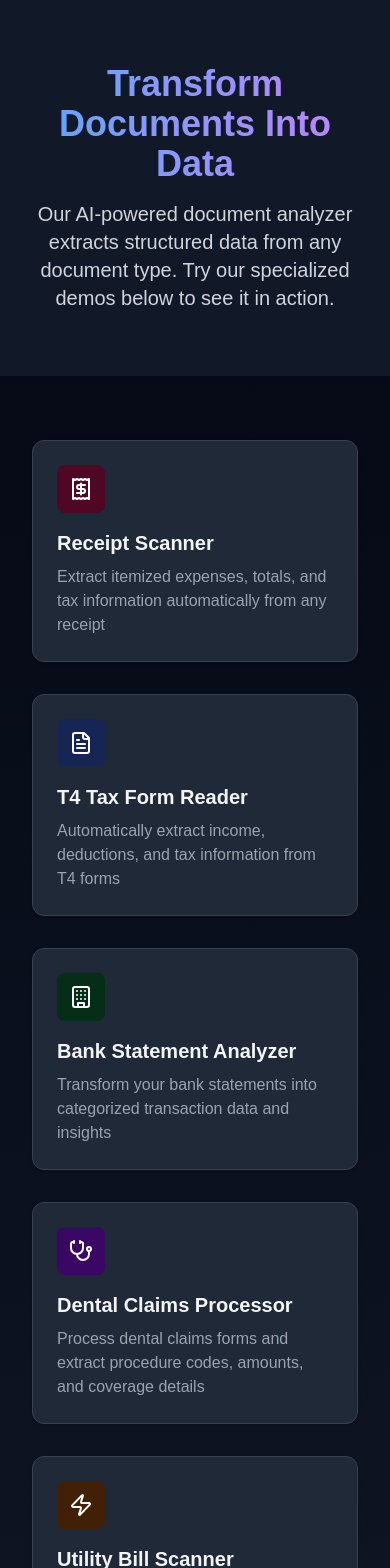
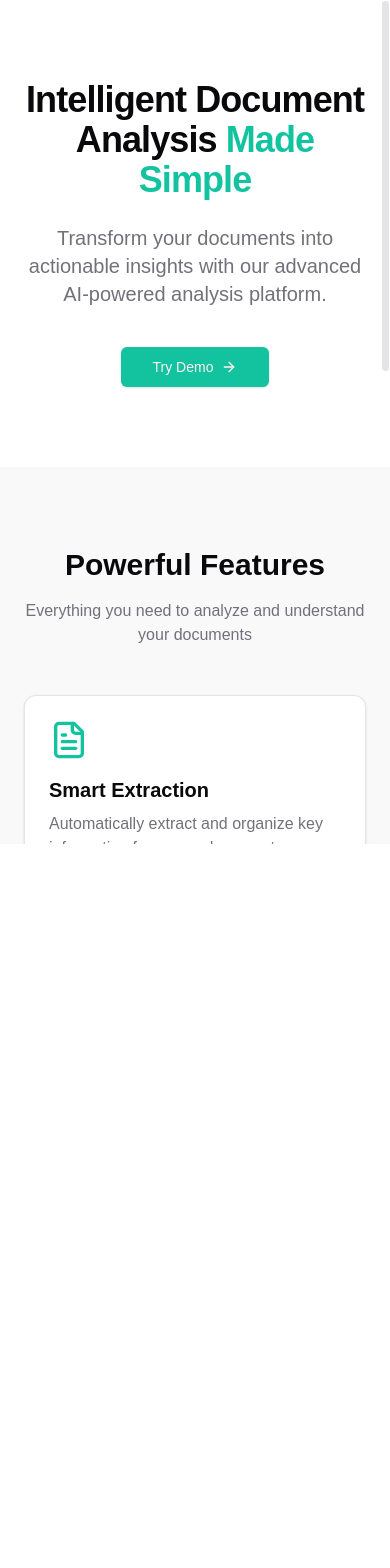
Before and after one commit to ibz-arain/DocMate, a Next.js app: page / in a window 390 px wide. Shown: the top 1568 px of the page. After the commit the page ends 844 px from the top, so only its background shows below. Built offline with nearby package versions, Linux system fonts and the light colour scheme.

Commit message:
changed layout

```diff
--- a/app/globals.css
+++ b/app/globals.css
@@ -1,102 +1,99 @@
 @tailwind base;
 @tailwind components;
 @tailwind utilities;
+
+@layer base {
+  * {
+    @apply border-border;
+  }
+
+  html,
+  body {
+    @apply h-full overflow-hidden;
+  }
+
+  body {
+    @apply bg-background text-foreground;
+  }
+}
 
 body {
   font-family: Arial, Helvetica, sans-serif;
 }
 
-@keyframes gradient-x {
-  0% {
-    background-position: 0% 50%;
-  }
-
-  50% {
-    background-position: 100% 50%;
-  }
-
-  100% {
-    background-position: 0% 50%;
-  }
-}
-
-.animate-gradient-x {
-  background-size: 400% 400%;
-  animation: gradient-x 15s ease infinite;
-}
-
-.perspective-1000 {
-  perspective: 1000px;
-}
-
-.rotate-y-10 {
-  transform: rotateY(10deg);
-}
-
-
 @layer base {
   :root {
     --background: 0 0% 100%;
-    --foreground: 0 0% 3.9%;
+    --foreground: 240 10% 3.9%;
     --card: 0 0% 100%;
-    --card-foreground: 0 0% 3.9%;
+    --card-foreground: 240 10% 3.9%;
     --popover: 0 0% 100%;
-    --popover-foreground: 0 0% 3.9%;
-    --primary: 0 0% 9%;
-    --primary-foreground: 0 0% 98%;
-    --secondary: 0 0% 96.1%;
-    --secondary-foreground: 0 0% 9%;
-    --muted: 0 0% 96.1%;
-    --muted-foreground: 0 0% 45.1%;
-    --accent: 0 0% 96.1%;
-    --accent-foreground: 0 0% 9%;
+    --popover-foreground: 240 10% 3.9%;
+    --primary: 168 82% 42%;
+    --primary-foreground: 355.7 100% 97.3%;
+    --secondary: 168 82% 96%;
+    --secondary-foreground: 168 82% 42%;
+    --muted: 240 4.8% 95.9%;
+    --muted-foreground: 240 3.8% 46.1%;
+    --accent: 168 82% 96%;
+    --accent-foreground: 168 82% 42%;
     --destructive: 0 84.2% 60.2%;
     --destructive-foreground: 0 0% 98%;
-    --border: 0 0% 89.8%;
-    --input: 0 0% 89.8%;
-    --ring: 0 0% 3.9%;
+    --border: 240 5.9% 90%;
+    --input: 240 5.9% 90%;
+    --ring: 168 82% 42%;
     --chart-1: 12 76% 61%;
     --chart-2: 173 58% 39%;
     --chart-3: 197 37% 24%;
     --chart-4: 43 74% 66%;
     --chart-5: 27 87% 67%;
     --radius: 0.5rem;
+    --sidebar-background: 0 0% 98%;
+    --sidebar-foreground: 240 5.3% 26.1%;
+    --sidebar-primary: 240 5.9% 10%;
+    --sidebar-primary-foreground: 0 0% 98%;
+    --sidebar-accent: 240 4.8% 95.9%;
+    --sidebar-accent-foreground: 240 5.9% 10%;
+    --sidebar-border: 220 13% 91%;
+    --sidebar-ring: 217.2 91.2% 59.8%;
+  }
+
+  .gap-2 {
+    margin-top: 15px;
   }
 
   .dark {
-    --background: 0 0% 3.9%;
+    --background: 240 10% 3.9%;
     --foreground: 0 0% 98%;
-    --card: 0 0% 3.9%;
+    --card: 240 10% 3.9%;
     --card-foreground: 0 0% 98%;
-    --popover: 0 0% 3.9%;
+    --popover: 240 10% 3.9%;
     --popover-foreground: 0 0% 98%;
-    --primary: 0 0% 98%;
-    --primary-foreground: 0 0% 9%;
-    --secondary: 0 0% 14.9%;
-    --secondary-foreground: 0 0% 98%;
-    --muted: 0 0% 14.9%;
-    --muted-foreground: 0 0% 63.9%;
-    --accent: 0 0% 14.9%;
-    --accent-foreground: 0 0% 98%;
+    --primary: 168 82% 42%;
+    --primary-foreground: 0 0% 98%;
+    --secondary: 168 82% 12%;
+    --secondary-foreground: 168 82% 90%;
+    --muted: 240 3.7% 15.9%;
+    --muted-foreground: 240 5% 64.9%;
+    --accent: 168 82% 12%;
+    --accent-foreground: 168 82% 90%;
     --destructive: 0 62.8% 30.6%;
     --destructive-foreground: 0 0% 98%;
-    --border: 0 0% 14.9%;
-    --input: 0 0% 14.9%;
-    --ring: 0 0% 83.1%;
+    --border: 240 3.7% 15.9%;
+    --input: 240 3.7% 15.9%;
+    --ring: 168 82% 42%;
     --chart-1: 220 70% 50%;
     --chart-2: 160 60% 45%;
     --chart-3: 30 80% 55%;
     --chart-4: 280 65% 60%;
     --chart-5: 340 75% 55%;
+    --sidebar-background: 240 5.9% 10%;
+    --sidebar-foreground: 240 4.8% 95.9%;
+    --sidebar-primary: 224.3 76.3% 48%;
+    --sidebar-primary-foreground: 0 0% 100%;
+    --sidebar-accent: 240 3.7% 15.9%;
+    --sidebar-accent-foreground: 240 4.8% 95.9%;
+    --sidebar-border: 240 3.7% 15.9%;
+    --sidebar-ring: 217.2 91.2% 59.8%;
   }
 }
-
-@layer base {
-  * {
-    @apply border-border;
-  }
-
-  body {
-    @apply bg-background text-foreground;
-  }
-}
--- a/app/page.tsx
+++ b/app/page.tsx
@@ -1,116 +1,126 @@
-"use client"
+"use client";
 
-import React from 'react';
-import { Card } from '@/components/ui/card';
-import { ArrowRight, Receipt, FileText, Building, Stethoscope, Zap } from 'lucide-react';
+import { Button } from "@/components/ui/button";
+import { Card, CardContent } from "@/components/ui/card";
+import { ScrollArea } from "@/components/ui/scroll-area";
+import { motion } from "framer-motion";
+import { ArrowRight, FileText, Brain, Zap, ChevronRight } from "lucide-react";
+import Link from "next/link";
 
-const DocAnalyzerLanding = () => {
-  const features = [
-    {
-      title: "Receipt Scanner",
-      description: "Extract itemized expenses, totals, and tax information automatically from any receipt",
-      icon: Receipt,
-      bgColor: "bg-pink-950",
-      hoverBg: "hover:bg-pink-900",
-      href: "/demo/receipts"
-    },
-    {
-      title: "T4 Tax Form Reader",
-      description: "Automatically extract income, deductions, and tax information from T4 forms",
-      icon: FileText,
-      bgColor: "bg-blue-950",
-      hoverBg: "hover:bg-blue-900",
-      href: "/demo/t4-tax"
-    },
-    {
-      title: "Bank Statement Analyzer",
-      description: "Transform your bank statements into categorized transaction data and insights",
-      icon: Building,
-      bgColor: "bg-green-950",
-      hoverBg: "hover:bg-green-900",
-      href: "/demo/bank-statements"
-    },
-    {
-      title: "Dental Claims Processor",
-      description: "Process dental claims forms and extract procedure codes, amounts, and coverage details",
-      icon: Stethoscope,
-      bgColor: "bg-purple-950",
-      hoverBg: "hover:bg-purple-900",
-      href: "/demo/dental-claims"
-    },
-    {
-      title: "Utility Bill Scanner",
-      description: "Extract usage data, charges, and payment information from any utility bill",
-      icon: Zap,
-      bgColor: "bg-yellow-950",
-      hoverBg: "hover:bg-yellow-900",
-      href: "/demo/utility-bills"
-    }
-  ];
+export default function HomePage() {
+  return (
+    <ScrollArea className="h-screen w-full">
+      <div className="min-h-screen bg-background">
+        {/* Hero Section */}
+        <section className="py-20 px-6">
+          <div className="container mx-auto max-w-6xl">
+            <motion.div
+              initial={{ opacity: 0, y: 20 }}
+              animate={{ opacity: 1, y: 0 }}
+              className="text-center space-y-6"
+            >
+              <h1 className="text-4xl md:text-6xl font-bold tracking-tight">
+                Intelligent Document Analysis
+                <span className="text-primary"> Made Simple</span>
+              </h1>
+              <p className="text-xl text-muted-foreground max-w-3xl mx-auto">
+                Transform your documents into actionable insights with our advanced AI-powered analysis platform.
+              </p>
+              <div className="flex justify-center gap-4">
+                <Link href="/demo">
+                  <Button size="lg" className="gap-2">
+                    Try Demo <ArrowRight className="h-4 w-4" />
+                  </Button>
+                </Link>
+              </div>
+            </motion.div>
+          </div>
+        </section>
 
-  return (
-    <div className="min-h-screen bg-gradient-to-b from-gray-950 to-gray-900">
-      {/* Hero Section */}
-      <div className="bg-gray-900">
-        <div className="py-16">
-          <div className="container mx-auto px-8 lg:px-16">
-            <h1 className="text-4xl font-bold text-center mb-4 bg-gradient-to-r from-blue-400 to-purple-400 bg-clip-text text-transparent">
-              Transform Documents Into Data
-            </h1>
-            <p className="text-xl text-gray-300 text-center max-w-2xl mx-auto">
-              Our AI-powered document analyzer extracts structured data from any document type.
-              Try our specialized demos below to see it in action.
+        {/* Features Section */}
+        <section className="py-20 px-6 bg-muted/50">
+          <div className="container mx-auto max-w-6xl">
+            <div className="text-center mb-12">
+              <h2 className="text-3xl font-bold mb-4">Powerful Features</h2>
+              <p className="text-muted-foreground">Everything you need to analyze and understand your documents</p>
+            </div>
+            <div className="grid grid-cols-1 md:grid-cols-3 gap-6">
+              <motion.div
+                initial={{ opacity: 0, y: 20 }}
+                animate={{ opacity: 1, y: 0 }}
+                transition={{ delay: 0.1 }}
+              >
+                <Card>
+                  <CardContent className="pt-6">
+                    <div className="text-primary mb-4">
+                      <FileText className="h-10 w-10" />
+                    </div>
+                    <h3 className="text-xl font-semibold mb-2">Smart Extraction</h3>
+                    <p className="text-muted-foreground">
+                      Automatically extract and organize key information from your documents
                     </p>
+                  </CardContent>
+                </Card>
+              </motion.div>
+              <motion.div
+                initial={{ opacity: 0, y: 20 }}
+                animate={{ opacity: 1, y: 0 }}
+                transition={{ delay: 0.2 }}
+              >
+                <Card>
+                  <CardContent className="pt-6">
+                    <div className="text-primary mb-4">
+                      <Brain className="h-10 w-10" />
+                    </div>
+                    <h3 className="text-xl font-semibold mb-2">AI Analysis</h3>
+                    <p className="text-muted-foreground">
+                      Get deep insights and understanding with our advanced AI analysis
+                    </p>
+                  </CardContent>
+                </Card>
+              </motion.div>
+              <motion.div
+                initial={{ opacity: 0, y: 20 }}
+                animate={{ opacity: 1, y: 0 }}
+                transition={{ delay: 0.3 }}
+              >
+                <Card>
+                  <CardContent className="pt-6">
+                    <div className="text-primary mb-4">
+                      <Zap className="h-10 w-10" />
+                    </div>
+                    <h3 className="text-xl font-semibold mb-2">Fast Processing</h3>
+                    <p className="text-muted-foreground">
+                      Process documents quickly and efficiently with real-time results
+                    </p>
+                  </CardContent>
+                </Card>
+              </motion.div>
             </div>
           </div>
-      </div>
-
-      {/* Features Grid */}
-      <div className="container mx-auto px-8 lg:px-16 py-16">
-        <div className="grid grid-cols-1 md:grid-cols-2 lg:grid-cols-3 gap-8 [&>*:last-child]:md:col-span-2 [&>*:last-child]:md:mx-auto lg:[&>*:last-child]:col-span-1">
-          {features.map((feature, index) => (
-            <Card
-              key={index}
-              className="p-6 cursor-pointer transition-all duration-300 ease-in-out
-                         hover:shadow-xl hover:shadow-gray-900
-                         hover:-translate-y-2 group relative overflow-hidden
-                         bg-gray-800 border-gray-700 w-full max-w-md"
-              onClick={() => window.location.href = feature.href}
-            >
-              <div className={`${feature.bgColor} ${feature.hoverBg} w-12 h-12 rounded-lg
-                              flex items-center justify-center mb-4 transition-colors duration-300`}>
-                <feature.icon className="w-6 h-6 text-white transform transition-transform
-                                       duration-300 group-hover:scale-110" />
-              </div>
-
-              <h3 className="text-xl font-semibold mb-2 flex items-center gap-2 text-gray-100">
-                {feature.title}
-                <ArrowRight className="w-4 h-4 opacity-0 group-hover:opacity-100 transition-all
-                                     duration-300 transform translate-x-0 group-hover:translate-x-1" />
-              </h3>
-
-              <p className="text-gray-400">
-                {feature.description}
-              </p>
-            </Card>
-          ))}
-        </div>
-      </div>
+        </section>
 
         {/* CTA Section */}
-      <div className="bg-black bg-opacity-40 text-white py-16">
-        <div className="container mx-auto px-8 lg:px-16 text-center">
-          <h2 className="text-3xl font-bold mb-4 bg-gradient-to-r from-blue-400 to-purple-400
-                         bg-clip-text text-transparent">
-            Ready to Try It Yourself?
-          </h2>
-          <p className="text-xl text-gray-300 max-w-2xl mx-auto mb-8">
-            Select any demo above to see how our AI can transform your documents into actionable data.
+        <section className="py-20 px-6">
+          <div className="container mx-auto max-w-6xl">
+            <Card className="bg-primary text-primary-foreground">
+              <CardContent className="p-12">
+                <div className="text-center space-y-6">
+                  <h2 className="text-3xl font-bold">Ready to Get Started?</h2>
+                  <p className="text-primary-foreground/80 max-w-2xl mx-auto">
+                    Experience the power of AI-driven document analysis. Try our demo today and see how we can help you extract valuable insights from your documents.
                   </p>
+                  <Link href="/demo">
+                    <Button size="lg" variant="secondary" className="gap-2">
+                      Try Demo Now <ChevronRight className="h-4 w-4" />
+                    </Button>
+                  </Link>
                 </div>
+              </CardContent>
+            </Card>
           </div>
+        </section>
       </div>
+    </ScrollArea>
   );
-};
-
-export default DocAnalyzerLanding;
+}
```
Lines whose indentation alone changed are shown as unchanged.
